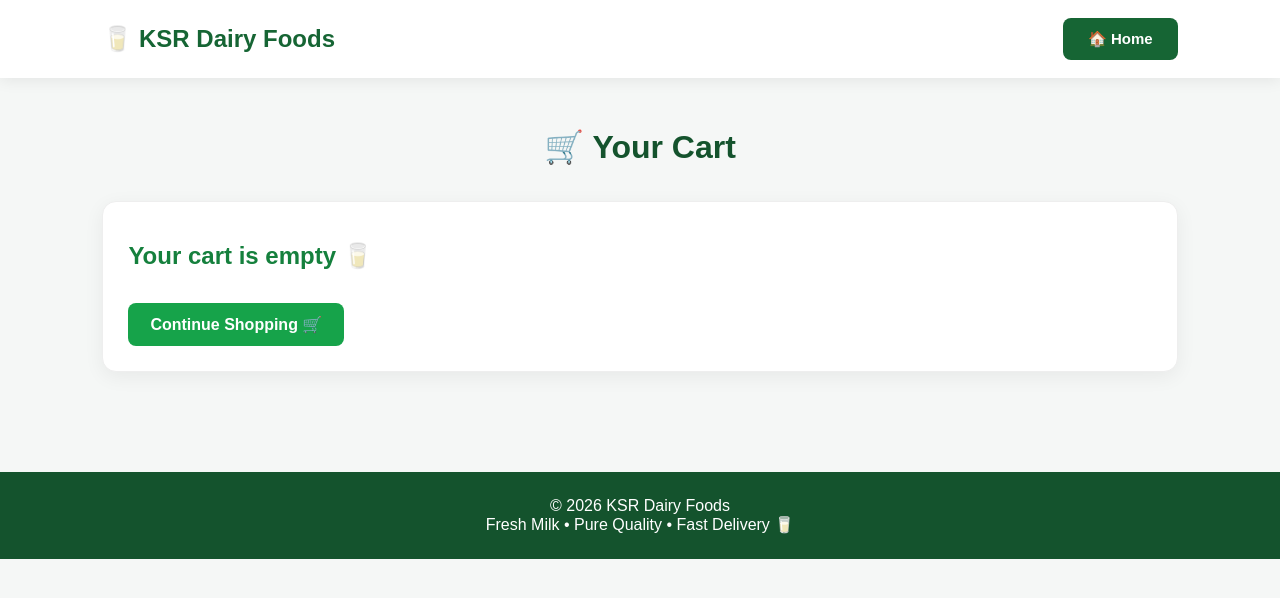
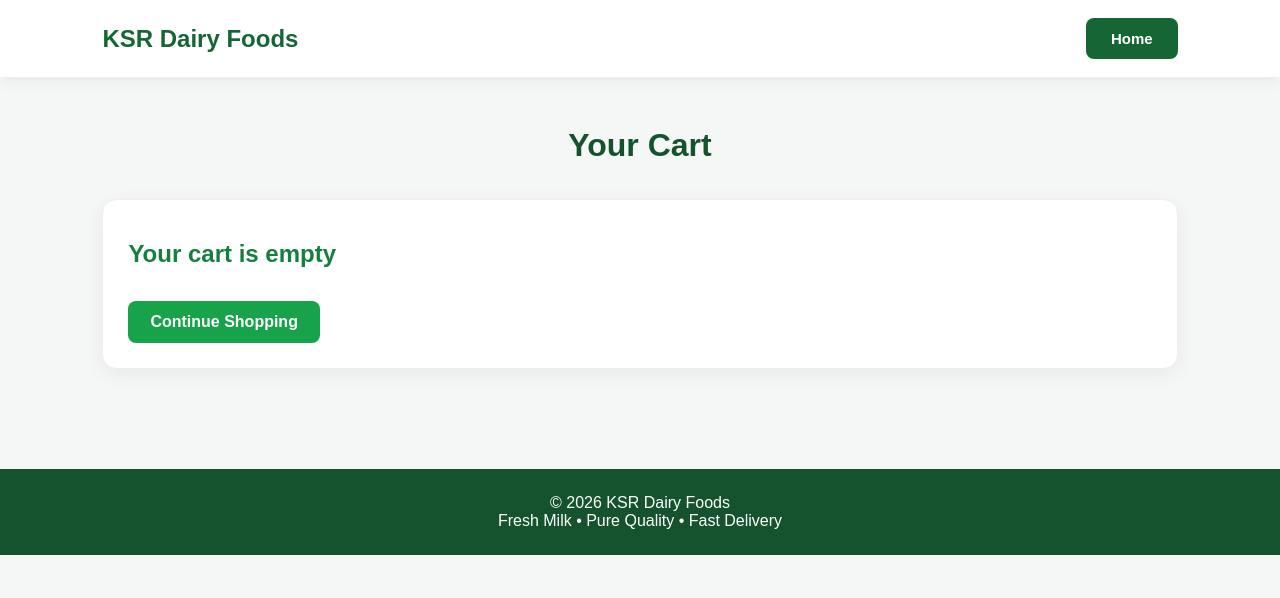
Before and after one commit to priyakhaif-oss/Ksr, a Flask app: page /cart in a window 1280 px wide. Shown: the top 598 px of the page. Run offline with Flask 3, Linux system fonts and the light colour scheme.

Commit message:
Update cart.html

```diff
--- a/templates/cart.html
+++ b/templates/cart.html
@@ -19,17 +19,21 @@
 
 <header>
 
+
 <div class="logo">
-🥛 KSR Dairy Foods
+KSR Dairy Foods
 </div>
 
 
+
 <a href="/" class="cart-btn">
-🏠 Home
+Home
 </a>
 
 
+
 </header>
+
 
 
 
@@ -40,8 +44,9 @@
 
 
 <h2>
-🛒 Your Cart
+Your Cart
 </h2>
+
 
 
 
@@ -221,18 +230,17 @@ Proceed To Checkout 💳
 
 
 
-{% else %}
 
 
+{% else %}
 
 
 
 <div class="card">
 
 
-
 <h2>
-Your cart is empty 🥛
+Your cart is empty
 </h2>
 
 
@@ -245,15 +253,12 @@ Your cart is empty 🥛
 href="/"
 class="order-btn">
 
-Continue Shopping 🛒
+Continue Shopping
 
 </a>
 
 
-
 </div>
-
-
 
 
 
@@ -282,7 +286,7 @@ Continue Shopping 🛒
 
 
 <p>
-Fresh Milk • Pure Quality • Fast Delivery 🥛
+Fresh Milk • Pure Quality • Fast Delivery
 </p>
 
 
```
Also changed, not shown: other parts of templates/cart.html (+26 -24 lines).
